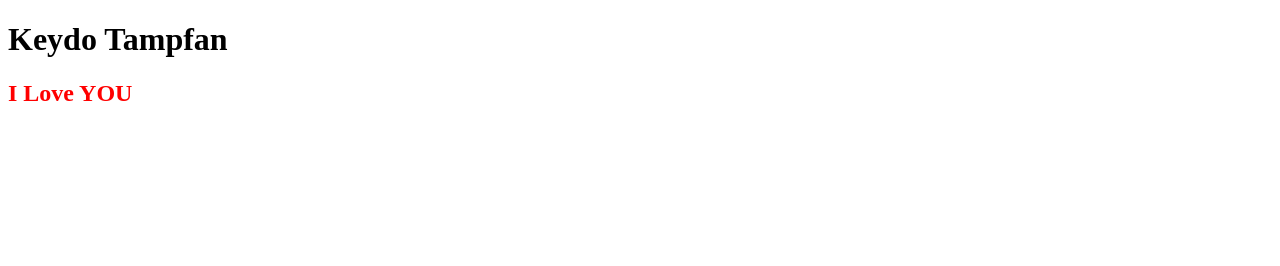
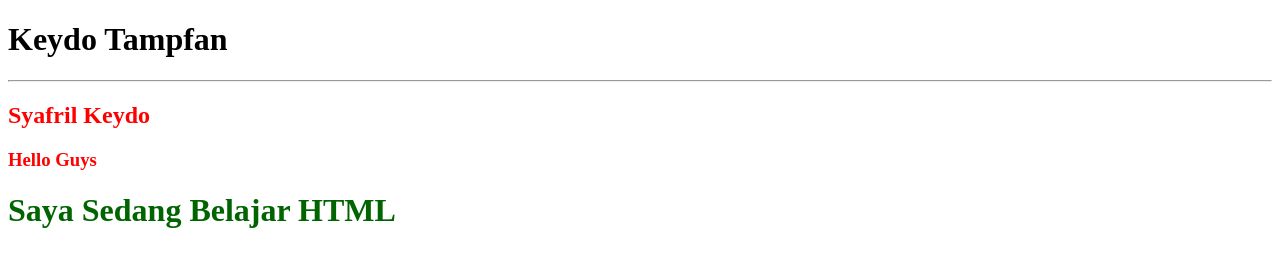
Before and after one commit to keydo-dev/Belajar-Github, a plain HTML site: page index.html in a window 1280 px wide. Drawn offline with Linux system fonts and the light colour scheme.

Commit message:
Finish index

```diff
--- a/index.html
+++ b/index.html
@@ -4,6 +4,10 @@
     <meta charset="UTF-8">
     <meta name="viewport" content="width=device-width, initial-scale=1.0">
     <title>SyafilKeydo</title>
+    <style>.warna-coklat{
+        color: darkgreen;
+    }
+    </style>
     <style>
         .sub-header{
             color: red;
@@ -14,7 +18,12 @@
 <body>
 
     <h1>Keydo Tampfan</h1>
-    <h2 class="sub-header text-center">I Love YOU</h2>
+    <hr>
+    <h2 class="sub-header text-center">Syafril Keydo</h2>
+    <h3 class="sub-header">Hello Guys</h3>
+    <h1 class="warna-coklat">Saya Sedang Belajar HTML</h1>
+
+
 
 </body>
 </html>
```
Also changed, not shown: about.html (added, +14 -0 lines).
